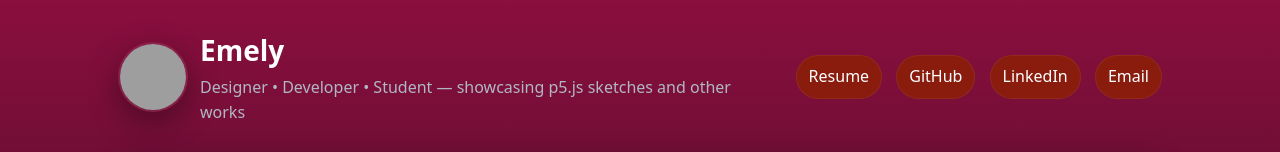
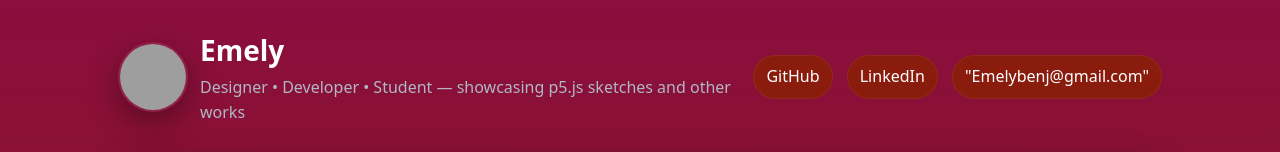
Before and after one commit to emzbenzz/emzbenzz.github.io, a plain HTML site: page index.html in a window 1280 px wide. Shown: the top 152 px of the page. Drawn offline with Linux system fonts and the light colour scheme; grey boxes are pictures that could not be loaded.

Commit message:
Update index.html

```diff
--- a/index.html
+++ b/index.html
@@ -11,7 +11,7 @@
       --radius:18px;--shadow:0 10px 30px rgba(0,0,0,.35)
     }
     *{box-sizing:border-box}
-    html,body{margin:0;background:linear-gradient(180deg,#8A0E3E 0%, #0e1116 100%);color:var(--ink);font:16px/1.6 system-ui,-apple-system,Segoe UI,Roboto,Inter,Arial,sans-serif}
+    html,body{margin:0;background:linear-gradient(180deg,#8A0E3E 0%, #8A1C0E 100%);color:var(--ink);font:16px/1.6 system-ui,-apple-system,Segoe UI,Roboto,Inter,Arial,sans-serif}
     a{color:var(--pop);text-decoration:none}
     a:hover{text-decoration:underline}
     .wrap{max-width:1100px;margin:0 auto;padding:28px}
@@ -57,10 +57,9 @@
         <p>Designer • Developer • Student — showcasing p5.js sketches and other works</p>
       </div>
       <nav class="links" aria-label="social links">
-        <a href="#">Resume</a>
         <a href="https://github.com/emzbenzz">GitHub</a>
         <a href="https://www.linkedin.com/in/emelybenjamin/">LinkedIn</a>
-        <a href="#">Email</a>
+        <a href="#">"Emelybenj@gmail.com"</a>
       </nav>
     </header>
 
```
